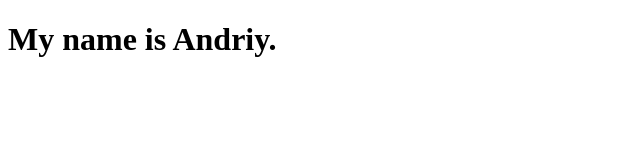
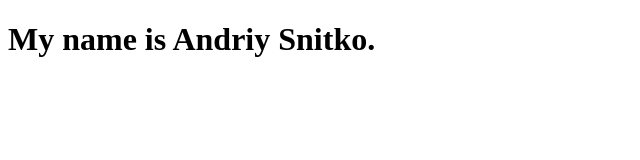
Before and after one commit to Witfo/First-GitHub-Project, a plain HTML site: page index.html in a window 1280 px wide. Shown: the whole page, without its empty margins (0-640 px from the left). Drawn offline with Linux system fonts and the light colour scheme.

Commit message:
Added last name

```diff
--- a/index.html
+++ b/index.html
@@ -7,6 +7,6 @@
     <title>Document</title>
 </head>
 <body>
-    <h1>My name is Andriy.</h1>
+    <h1>My name is Andriy Snitko.</h1>
 </body>
 </html>
```
